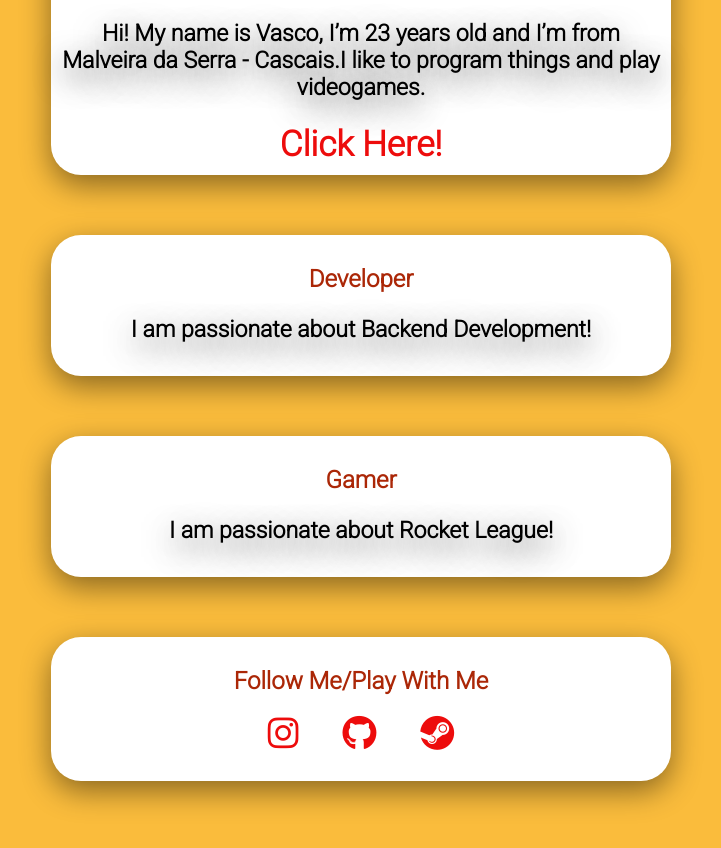
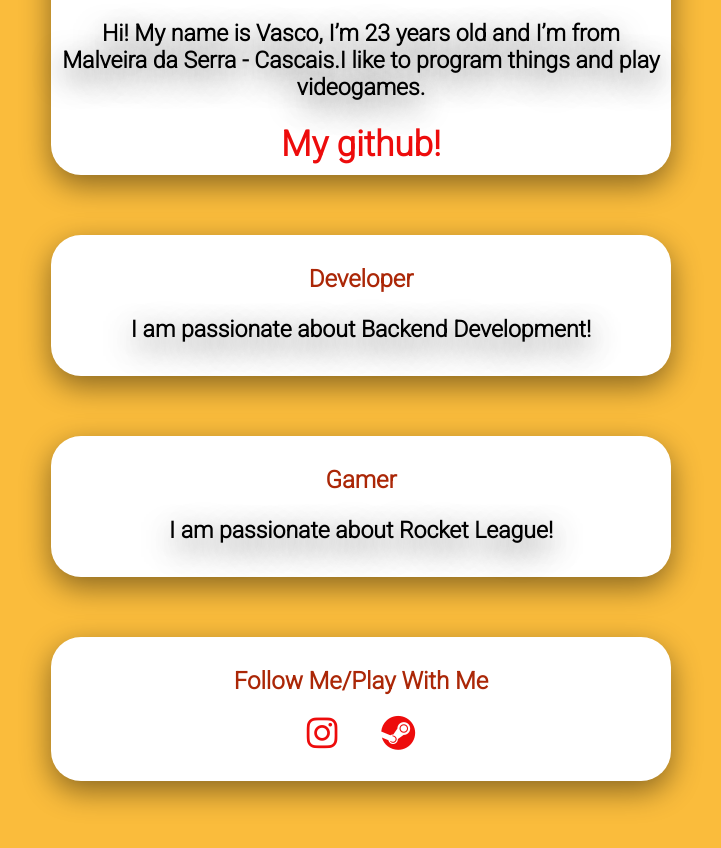
Before and after one commit to vascolourenco99/profile, a plain HTML site: page index.html in a window 1280 px wide. Shown: the part 424-1272 px from the top of the page, without its empty margins (279-1000 px from the left). Drawn offline with Linux system fonts and the light colour scheme.

Commit message:
make my profile prettier

```diff
--- a/index.html
+++ b/index.html
@@ -18,7 +18,7 @@
                 <img src="images/html_imagem.jpeg" alt="Picture of me">
                 <h2>New developer here!</h2>
                 <p>Hi! My name is Vasco, I’m 23 years old and I’m from Malveira da Serra - Cascais.I like to program things and play videogames.</p>
-                <a href="#">Click Here!</a>
+                <a href="https://github.com/vascolourenco99" target="_blank">My github!</a>
             </div>
             <div class="card">
                 <h2>Developer</h2>
@@ -36,10 +36,6 @@
                         </a>
                     </li>
                     <li><a href="#">
-                        <i class="fa-brands fa-github"></i>
-                        </a>
-                    </li>
-                    <li><a href="#">
                         <i class="fa-brands fa-steam"></i>
                         </a>
                     </li>
```
